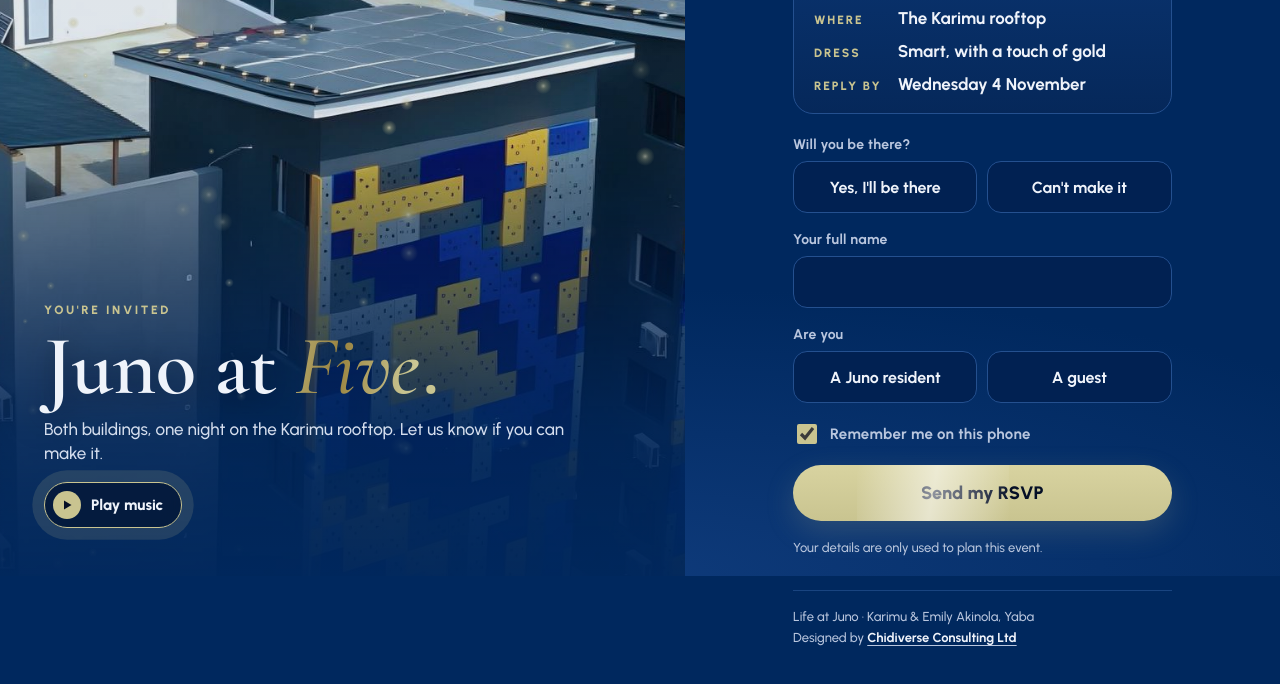
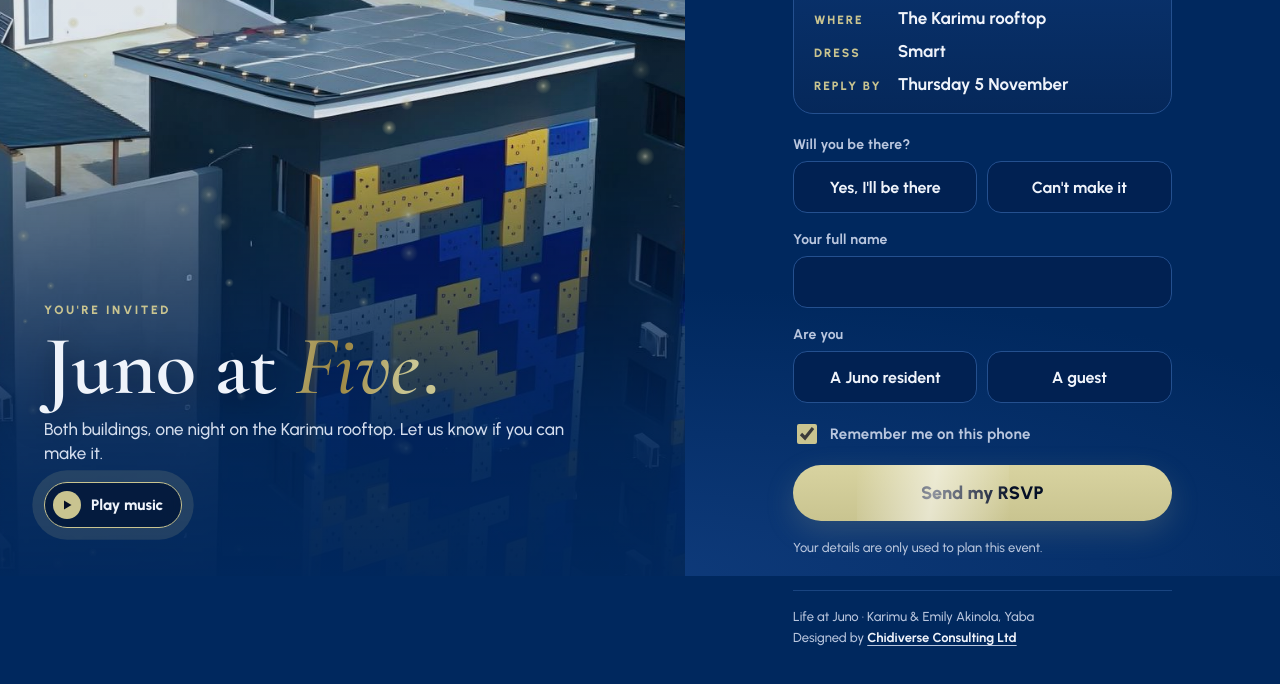
Before and after one commit to ChizzyAustin/Life-at-Juno, a plain HTML site: page rsvp/index.html in a window 1280 px wide. Shown: the part 224-908 px from the top of the page. Drawn offline with nearby package versions, Linux system fonts and the light colour scheme.

Commit message:
Juno at Five: RSVP by Thursday 5 November, dress code Smart, food and drinks on the invite card and link preview
Co-Authored-By: Claude Opus 5.5 <noreply@anthropic.com>
Claude-Session: https://claude.ai/code/session_01XdH3ECsCFRj6sJaFGNUV7W

```diff
--- a/rsvp/index.html
+++ b/rsvp/index.html
@@ -7,7 +7,7 @@
 <meta name="theme-color" content="#00285E">
 <meta property="og:type" content="website">
 <meta property="og:title" content="You're invited: Juno at Five">
-<meta property="og:description" content="Friday 6 November, 6pm to 10pm on the Karimu rooftop. Please RSVP by Wednesday 4 November.">
+<meta property="og:description" content="Friday 6 November, 6pm to 10pm on the Karimu rooftop. Please RSVP by Thursday 5 November.">
 <meta property="og:url" content="https://chizzyaustin.github.io/Life-at-Juno/rsvp/">
 <meta property="og:image" content="https://chizzyaustin.github.io/Life-at-Juno/rsvp/og.jpg">
 <meta property="og:image:width" content="1200">
@@ -300,8 +300,8 @@ const EVENT = {
   when: "Friday 6 November, 6pm to 10pm",
   where: "The Karimu rooftop",
   whereIn: "on the Karimu rooftop",
-  dress: "Smart, with a touch of gold",
-  replyBy: "Wednesday 4 November",
+  dress: "Smart",
+  replyBy: "Thursday 5 November",
   startUtc: "20261106T170000Z",   // 6pm Lagos
   endUtc: "20261106T210000Z",     // 10pm Lagos
   location: "Juno Karimu rooftop, Sabo, Yaba, Lagos",
```
Also changed, not shown: rsvp/email/juno-at-five-invite.jpg, rsvp/og.jpg.
